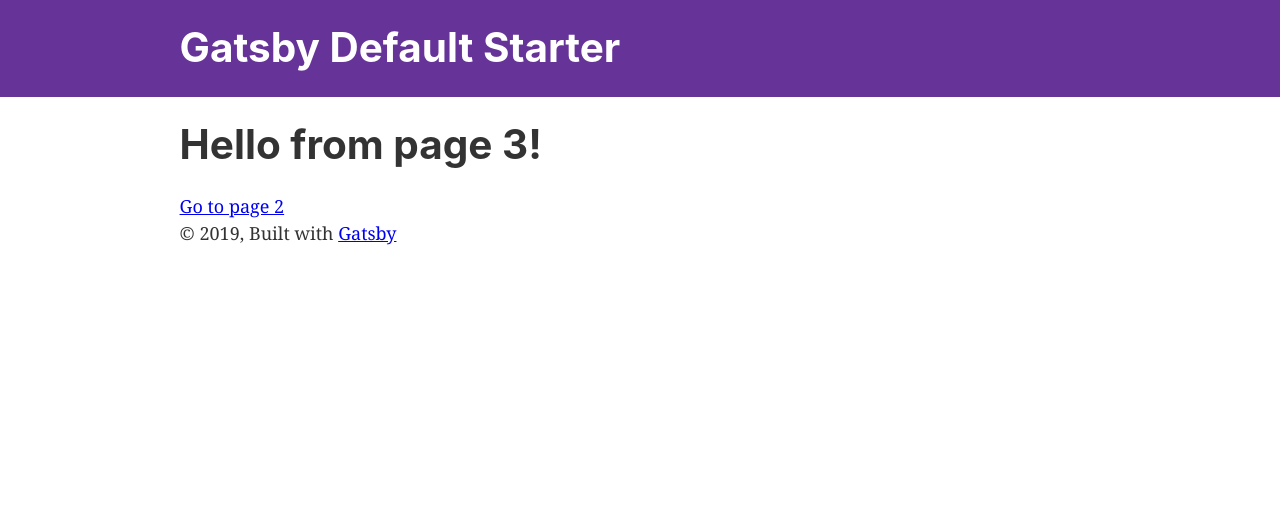
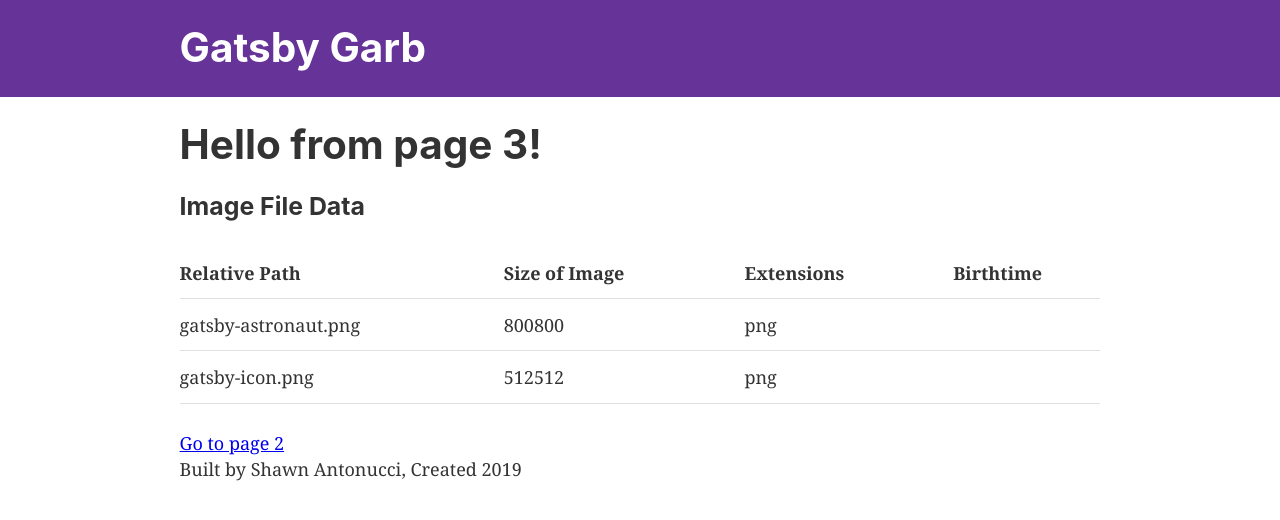
Before and after one commit to shawnantonucci/gatsby-udemy, a Gatsby site: page /posts/page-3 in a window 1280 px wide. Built offline with nearby package versions, Linux system fonts and the light colour scheme; Gatsby itself is replaced by a stand-in of ours.

Commit message:
added querys

```diff
--- a/gatsby-config.js
+++ b/gatsby-config.js
@@ -1,8 +1,9 @@
 module.exports = {
   siteMetadata: {
-    title: `Gatsby Default Starter`,
+    title: `Gatsby Garb`,
     description: `Kick off your next, great Gatsby project with this default starter. This barebones starter ships with the main Gatsby configuration files you might need.`,
-    author: `@gatsbyjs`,
+    author: `Shawn Antonucci`,
+    createdAt: 2019
   },
   plugins: [
     `gatsby-plugin-react-helmet`,
@@ -13,6 +14,7 @@
         path: `${__dirname}/src/images`,
       },
     },
+    `gatsby-transformer-remark`,
     `gatsby-transformer-sharp`,
     `gatsby-plugin-sharp`,
     {
--- a/package.json
+++ b/package.json
@@ -12,11 +12,15 @@
     "gatsby-plugin-react-helmet": "^3.0.12",
     "gatsby-plugin-sharp": "^2.0.32",
     "gatsby-source-filesystem": "^2.0.29",
+    "gatsby-transformer-remark": "^2.3.8",
     "gatsby-transformer-sharp": "^2.1.17",
     "prop-types": "^15.7.2",
     "react": "^16.8.6",
     "react-dom": "^16.8.6",
     "react-helmet": "^5.2.0"
+  },
+  "resolutions": {
+    "graphql": "0.13.2"
   },
   "devDependencies": {
     "prettier": "^1.17.0"
--- a/src/components/layout.js
+++ b/src/components/layout.js
@@ -12,17 +12,21 @@
 import Header from "./header"
 import "./layout.css"
 
+const GET_SITEMETADATA = graphql`
+  {
+    site {
+      siteMetadata {
+        title
+        author
+        createdAt
+      }
+    }
+  }
+`
+
 const Layout = ({ children }) => (
   <StaticQuery
-    query={graphql`
-      query SiteTitleQuery {
-        site {
-          siteMetadata {
-            title
-          }
-        }
-      }
-    `}
+    query={GET_SITEMETADATA}
     render={data => (
       <>
         <Header siteTitle={data.site.siteMetadata.title} />
@@ -36,9 +40,8 @@
         >
           <main>{children}</main>
           <footer>
-            © {new Date().getFullYear()}, Built with
-            {` `}
-            <a href="https://www.gatsbyjs.org">Gatsby</a>
+            Built by {data.site.siteMetadata.author}, Created{" "}
+            {data.site.siteMetadata.createdAt}
           </footer>
         </div>
       </>
--- a/src/pages/posts/page-3.js
+++ b/src/pages/posts/page-3.js
@@ -1,11 +1,52 @@
-import React from 'react'
-import { Link } from 'gatsby'
+import React from "react"
+import { graphql, StaticQuery, Link } from "gatsby"
 
-import Layout from '../../components/layout';
+import Layout from "../../components/layout"
+
+const GET_IMAGEDATA = graphql`
+  {
+    allFile {
+      edges {
+        node {
+          relativePath
+          size
+          extension
+          birthTime
+        }
+      }
+    }
+  }
+`
 
 export default () => (
-    <Layout>
-        <h1>Hello from page 3!</h1>
-        <Link to="/page-2" >Go to page 2</Link>
-    </Layout>
+  <Layout>
+    <h1>Hello from page 3!</h1>
+    <h3>Image File Data</h3>
+    <StaticQuery
+        query={GET_IMAGEDATA}
+        render={data => (
+            <table>
+                <thead>
+                    <tr>
+                        <th>Relative Path</th>
+                        <th>Size of Image</th>
+                        <th>Extensions</th>
+                        <th>Birthtime</th>
+                    </tr>
+                </thead>
+                <tbody>
+                    {data.allFile.edges.map(({node}, index) => (
+                        <tr key={index}>
+                            <td>{node.relativePath}</td>
+                            <td>{node.size}</td>
+                            <td>{node.extension}</td>
+                            <td>{node.birthTime}</td>
+                        </tr>
+                    ))}
+                </tbody>
+            </table>
+        )}
+    />
+    <Link to="/page-2">Go to page 2</Link>
+  </Layout>
 )
```
Also changed, not shown: 1 other file.
